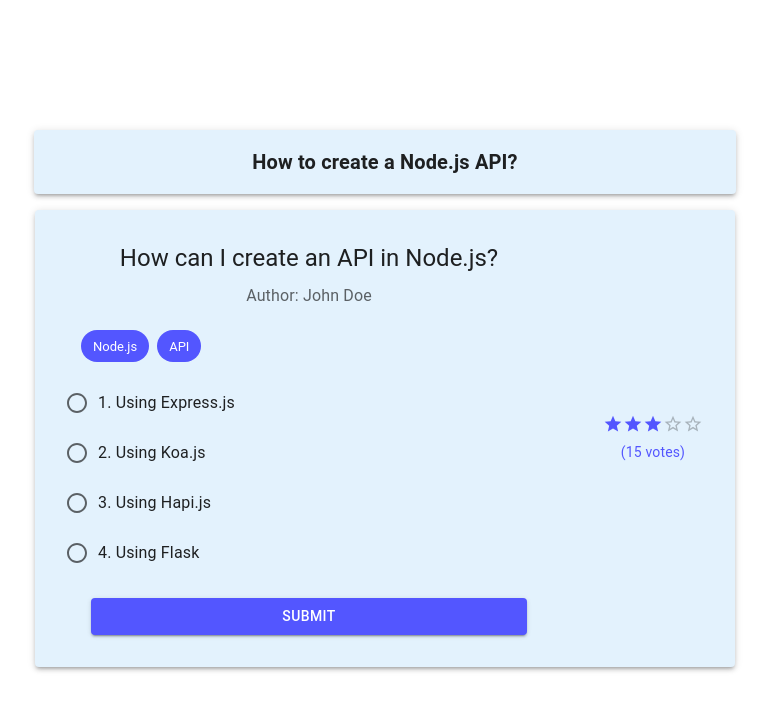
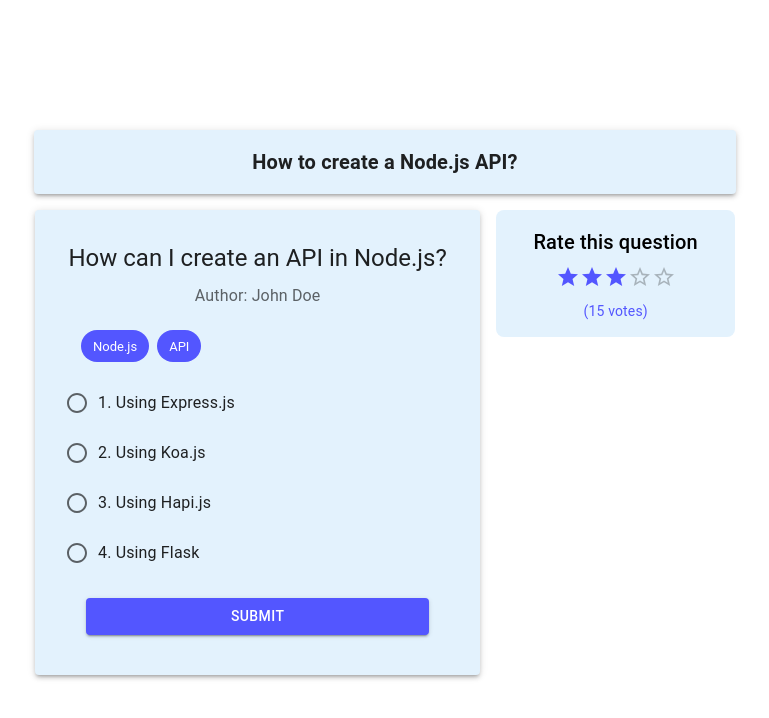
Before and after one commit to SAD-Enjoyers/SAD_Frontend, a React (Vite) app: page /QuestionPage in a window 1280 px wide. Shown: the top 718 px of the page, without its empty margins (255-1024 px from the left). Built offline with nearby package versions, Linux system fonts and the light colour scheme.

Commit message:
feat(UI): add rating feature for questions with styled UI

```diff
--- a/src/features/Exams/QuestionPage/QuestionPage.jsx
+++ b/src/features/Exams/QuestionPage/QuestionPage.jsx
@@ -235,27 +235,28 @@ function QuestionPage() {
                   </Button>
                 )}
               </CardContent>
+              </Card>
 
               <Box
               sx={{
-                  display: "flex",
-                  flexDirection: "column",
-                  justifyContent: "center",
-                  alignItems: "center",
+                flex: 1,
                 padding: 2,
-                  marginLeft: "20px",
+                backgroundColor: "#E3F2FD",
+                borderRadius: 2,
+                textAlign: "center",
               }}
             >
+              <Typography variant="h6" gutterBottom>
+                Rate this question
+              </Typography>
               <Rating
                 name={`rating-${question.id}`}
                 value={question.rating}
                 onChange={handleRatingChange}
                 precision={0.5}
-                  sx={{
-                    color: "#5356FF",
-                    fontSize: "20px",
-                  }}
+                sx={{ color: "#5356FF", fontSize: "24px" }}
               />
+
                 <Typography
                   variant="body2"
                   sx={{ marginTop: 1, color: "#5356FF" }}
@@ -263,7 +264,7 @@ function QuestionPage() {
                   ({question.ratingCount} votes)
                 </Typography>
               </Box>
-            </Card>
+
           </Box>
         </Box>
       )}
```
Lines whose indentation alone changed are shown as unchanged.
